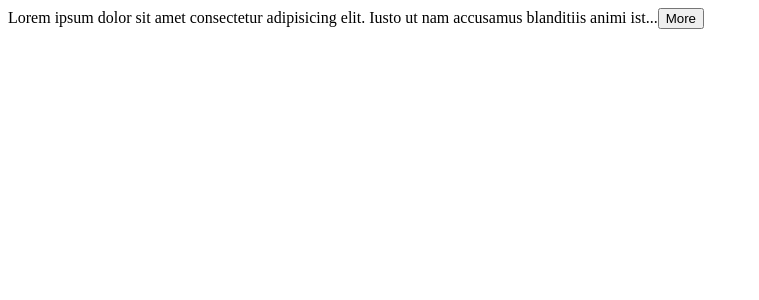
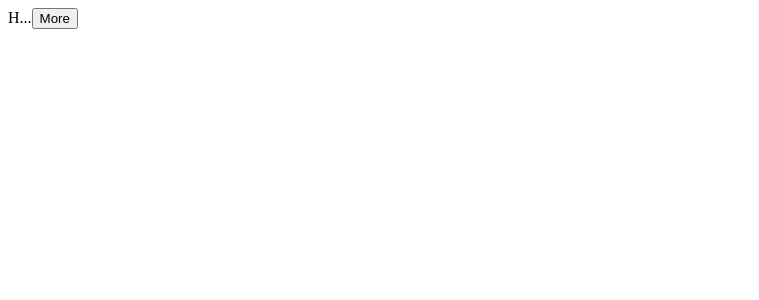
Before and after one commit to PatrickLapke/video-game-discovery, a React (Vite) app: page / in a window 1280 px wide. Shown: the top 300 px of the page, without its empty margins (0-759 px from the left). Built offline with nearby package versions, Linux system fonts and the light colour scheme.

Commit message:
Added ExpandableText component

```diff
--- a/src/App.tsx
+++ b/src/App.tsx
@@ -1,21 +1,7 @@
 import ExpandableText from "./components/ExpandableText";
 
 function App() {
-  return (
-    <ExpandableText>
-      Lorem ipsum dolor sit amet consectetur adipisicing elit. Iusto ut nam
-      accusamus blanditiis animi iste, exercitationem harum doloribus libero
-      sunt vel fuga voluptate nihil ullam consequatur facere? Ut iusto tempora
-      perferendis assumenda voluptates repellendus nemo ad, iste hic. Ex atque
-      voluptate nemo ab quam corrupti quibusdam, dolore deserunt quaerat qui
-      mollitia dignissimos ducimus hic dolorum quod sed, porro rerum asperiores
-      voluptates. Modi, sint! Adipisci aut quo similique nesciunt, asperiores
-      mollitia reiciendis minus nobis. Odit eum adipisci nobis sunt, similique
-      necessitatibus! Ipsum natus, voluptas, nihil odit animi hic culpa dolorem
-      laboriosam voluptates nesciunt totam ea nulla exercitationem, deleniti
-      quia commodi neque.
-    </ExpandableText>
-  );
+  return <ExpandableText maxChar={1}>Hello</ExpandableText>;
 }
 
 export default App;
--- a/src/components/ExpandableText.tsx
+++ b/src/components/ExpandableText.tsx
@@ -1,23 +1,24 @@
-import React from "react";
+import { useState } from "react";
 
 interface Props {
-  children: React.ReactNode;
+  children: string;
   maxChar?: number;
 }
 
 const ExpandableText = ({ children, maxChar = 100 }: Props) => {
-  const renderContent = () => {
-    if (typeof children === "string") {
-      return `${children.substring(0, maxChar)}...`;
-    }
+  const [isExpanded, setIsExpanded] = useState(false);
+  if (children.length <= maxChar) return <div>{children}</div>;
+  const renderText = () => {
+    return isExpanded ? children : `${children.substring(0, maxChar)}...`;
   };
+
   return (
-    <>
-      <div>
-        {renderContent()}
-        <button>More</button>
-      </div>
-    </>
+    <div>
+      {renderText()}
+      <button onClick={() => setIsExpanded(!isExpanded)}>
+        {isExpanded ? "Less" : "More"}
+      </button>
+    </div>
   );
 };
 
```
